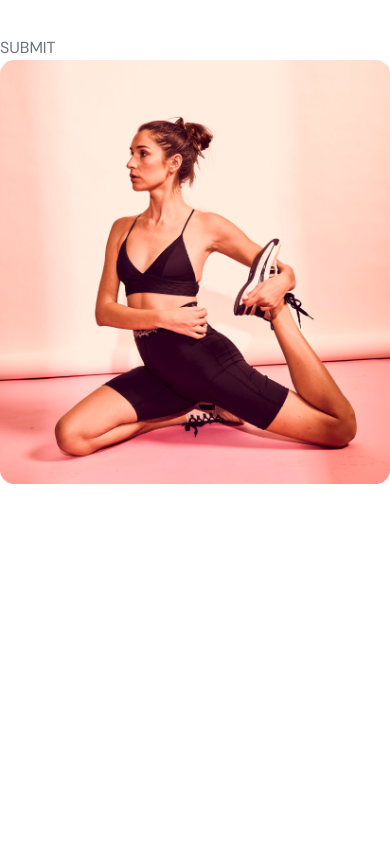
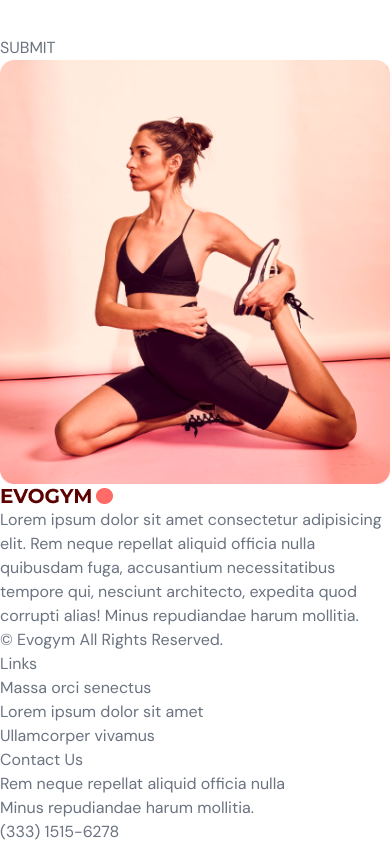
Before and after one commit to busrapnar/fitness-app, a React (Vite) app: page / in a window 390 px wide. Shown: the part 5860-6704 px from the top of the page. Before the commit the page ends 6344 px from the top, so only its background shows below. Built offline with nearby package versions, Linux system fonts and the light colour scheme.

Commit message:
project completed

```diff
--- a/src/App.tsx
+++ b/src/App.tsx
@@ -5,7 +5,7 @@ import Home from "./scenes/home";
 import Benefits from "./scenes/benefits";
 import OurClasses from "./scenes/ourClasses";
 import ContactUs from "./scenes/contactUs";
-
+import Footer from "./scenes/footer"
 function App() {
   const [selectedPage, setSelectedPage] = useState<SelectedPage>(
     SelectedPage.Home
@@ -40,6 +40,7 @@ function App() {
         <Benefits setSelectedPage= {setSelectedPage} />
         <OurClasses setSelectedPage= {setSelectedPage} />
         <ContactUs setSelectedPage= {setSelectedPage}/>
+        <Footer></Footer>
       </div>
 
     </>
--- a/src/scenes/contactUs/index.tsx
+++ b/src/scenes/contactUs/index.tsx
@@ -131,7 +131,7 @@ const ContactUs = ({ setSelectedPage }: Props) => {
               visible: { opacity: 1, y: 0 }
             }}
           >
-            <div className='md:before:content-evolvetext w-full before:absolute before:-bottom-20 before:-right-10 before:z-[-1]'>
+            <div className='w-full before:absolute before:-bottom-20 before:-right-10 before:z-[-1] md:before:content-evolvetext'>
               <img
               className='w-full'
               alt=''
--- /dev/null
+++ b/src/scenes/footer/index.tsx
@@ -0,0 +1,33 @@
+import Logo from "@/assets/Logo.png"
+
+const Footer = () => {
+  return (
+    <footer className="bg-primary-100 py-16">
+      <div className="justify-content mx-auto w-5/6 gap-16 md:flex">
+        <div className="mt-16 basis-1/2 md:mt-0">
+          <img alt="" src={Logo}/>
+          <p className="my-5">
+            Lorem ipsum dolor sit amet consectetur adipisicing elit. Rem neque repellat aliquid officia nulla quibusdam fuga, accusantium necessitatibus tempore qui, nesciunt architecto, expedita quod corrupti alias! Minus repudiandae harum mollitia.
+          </p>
+          <p>
+          © Evogym All Rights Reserved.
+          </p>
+        </div>
+        <div className="mt-16 basis-1/4 md:mt-0">
+          <h1 className="font-bold">Links</h1>
+          <p className="my-5"> Massa orci senectus</p>
+          <p className="my-5"> Lorem ipsum dolor sit amet</p>
+          <p>Ullamcorper vivamus</p>
+        </div>
+        <div className="mt-16 basis-1/4 md:mt-0">
+          <h1 className="font-bold">Contact Us</h1>
+          <p className="my-5">Rem neque repellat aliquid officia nulla</p>
+          <p className="my-5">Minus repudiandae harum mollitia.</p>
+          <p>(333) 1515-6278</p>
+        </div>
+      </div>
+    </footer>
+  )
+}
+
+export default Footer
```
